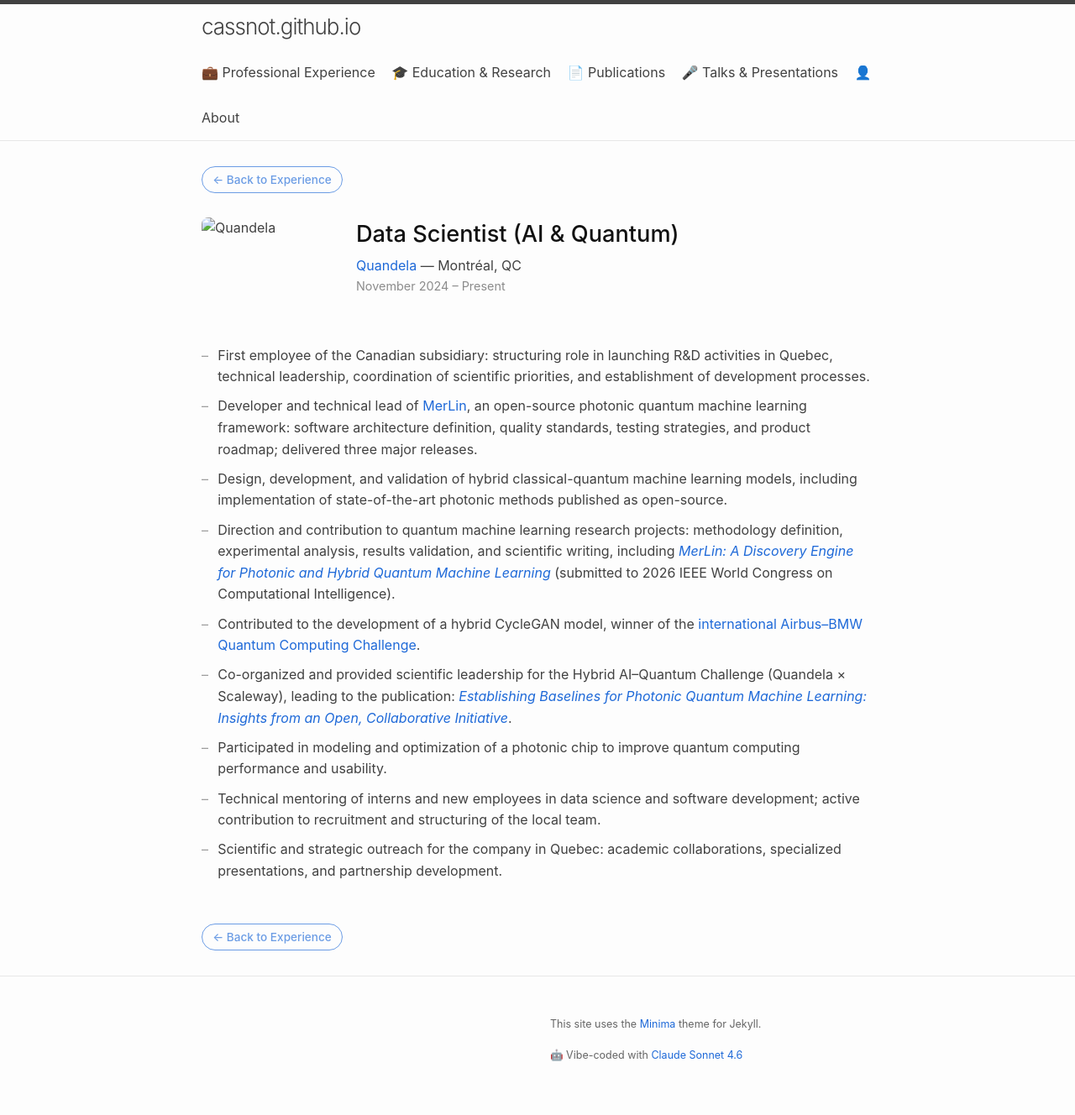
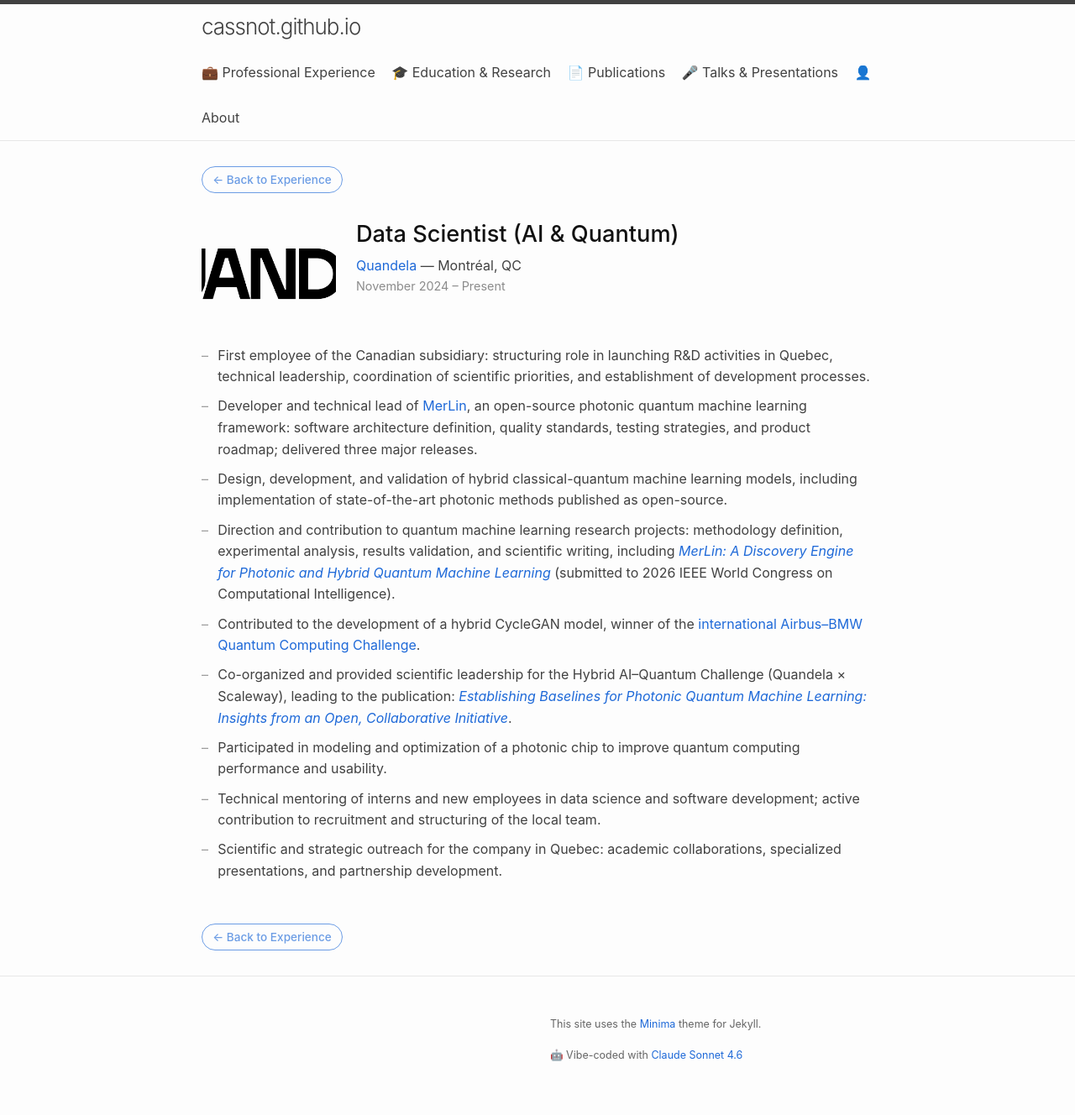
Before and after one commit to CassNot/cassnot.github.io, a Jekyll site: the page built from _experiences/quandela.md, in a window 1280 px wide. Shown: the whole page at 84% size. Built offline with Jekyll 4.4.1, drawn with Linux system fonts in a browser that asks for light colours; nearby versions of some CDN libraries.

Commit message:
Added images

```diff
--- a/_experiences/quandela.md
+++ b/_experiences/quandela.md
@@ -6,7 +6,7 @@ company_url: https://www.quandela.com
 location: Montréal, QC
 start_date: November 2024
 end_date: Present
-image: /assets/imgs/quandela-logo.png
+image: /assets/imgs/Logo-Quandela-2025.webp
 image_dark_bg: true
 order: 1
 highlights:
```
Also changed, not shown: assets/imgs/5_WSIs.png (renamed from assets/imgs/Untitled 3.png), assets/imgs/CLAM_WSIs.png (renamed from assets/imgs/Untitled 4.png), assets/imgs/EEG_errors.png (renamed from assets/imgs/Untitled 9.png), assets/imgs/EEG_feedback.png (renamed from assets/imgs/Untitled 10.png), assets/imgs/GradCAM_patches.png (renamed from assets/imgs/Untitled 5.png), assets/imgs/Logo-Quandela-2025.webp (added), assets/imgs/MEDIA_paper.png (added), assets/imgs/Match_Clash.png (renamed from assets/imgs/Untitled 7.png), assets/imgs/Squares.png (renamed from assets/imgs/Untitled 8.png), assets/imgs/Untitled 6.png (deleted), assets/imgs/WSIs.png (renamed from assets/imgs/Untitled 1.png), assets/imgs/quandela-logo.png (added), assets/imgs/trompette.png (added), 2 other files.
